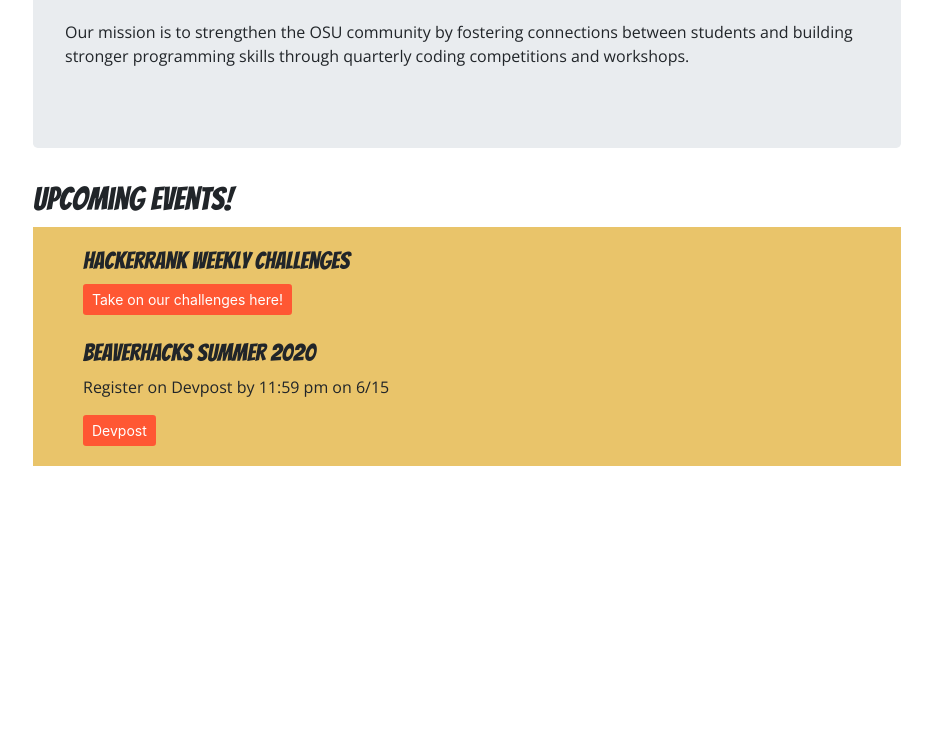
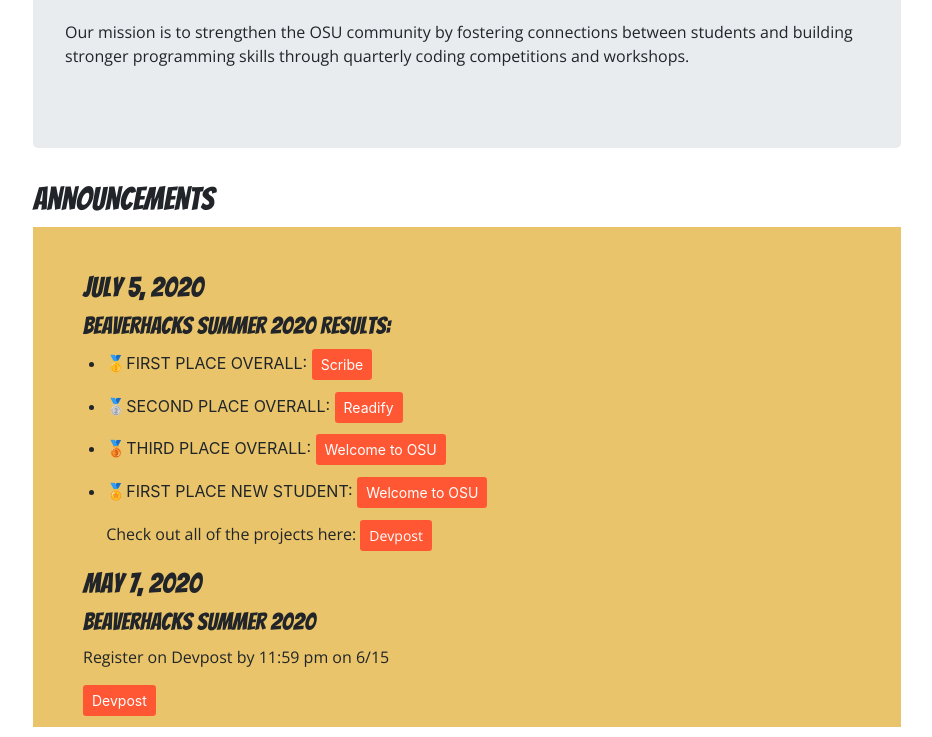
Before and after one commit to OregonStateHackathonClub/osu-hackathon-club-site, a Gatsby site: page / in a window 1280 px wide. Shown: the part 535-1272 px from the top of the page, without its empty margins (173-1105 px from the left). Before the commit the page ends 1049 px from the top, so only its background shows below. Built offline with nearby package versions, Linux system fonts and the light colour scheme; Gatsby itself is replaced by a stand-in of ours.

Commit message:
Changed Upcoming Events to Announcements, added Beaverhacks results

```diff
--- a/src/assets/style.css
+++ b/src/assets/style.css
@@ -40,3 +40,10 @@
     background-color: #2a9d8f;
     padding: 20px 50px;
 }
+
+div.scroll {
+    height: 500px;
+    overflow-x: hidden;
+    overflow-y: auto;
+    text-align:justify;
+}
--- a/src/pages/index.js
+++ b/src/pages/index.js
@@ -20,13 +20,27 @@
             <p> Our mission is to strengthen the OSU community by fostering connections between students and building stronger programming skills through quarterly coding competitions and workshops. </p>
         </Jumbotron>
 
-        <h2>Upcoming Events!</h2>
-        <div className="upcoming-events">
+        <h2>Announcements</h2>
+        <div className="upcoming-events scroll">
+            <br />
+            <h3>July 5, 2020</h3>
+            <h4>BeaverHacks Summer 2020 Results:</h4>
+            <ul>
+                <li>🥇FIRST PLACE OVERALL: <a href="https://devpost.com/software/scribe-y89kw4"><Button variant="orange" size="sm">Scribe</Button></a></li>
+                <li>🥈SECOND PLACE OVERALL: <a href="https://devpost.com/software/library-zfcwo5"><Button variant="orange" size="sm">Readify</Button></a></li>
+                <li>🥉THIRD PLACE OVERALL: <a href="https://devpost.com/software/welcome-to-osu"><Button variant="orange" size="sm">Welcome to OSU</Button></a></li>
+                <li>🏅FIRST PLACE NEW STUDENT: <a href="https://devpost.com/software/welcome-to-osu"><Button variant="orange" size="sm">Welcome to OSU</Button></a></li>
+                <p>Check out all of the projects here: <a href="https://beaverhacks-summer-2020.devpost.com/submissions" target="_blank"><Button variant="orange" size="sm">Devpost</Button></a></p>
+            </ul>
+
+            <h3>May 7, 2020</h3>
+            <h4>BeaverHacks Summer 2020</h4><p>Register on Devpost by 11:59 pm on 6/15</p><a href="https://beaverhacks-summer-2020.devpost.com/" target="_blank"><Button variant="orange" size="sm">Devpost</Button></a>
+
+            <br />
+            <br />
+            <h3>April 27, 2020</h3>
             <h4>HackerRank Weekly Challenges</h4>
             <a href="https://osu-cs.slack.com/archives/C5GHWF84A" target="_blank"><Button variant="orange" size="sm">Take on our challenges here!</Button></a>
-            <br />
-            <br />
-            <h4>BeaverHacks Summer 2020</h4><p>Register on Devpost by 11:59 pm on 6/15</p><a href="https://beaverhacks-summer-2020.devpost.com/" target="_blank"><Button variant="orange" size="sm">Devpost</Button></a>
         </div>
     </Layout>
 )
```
